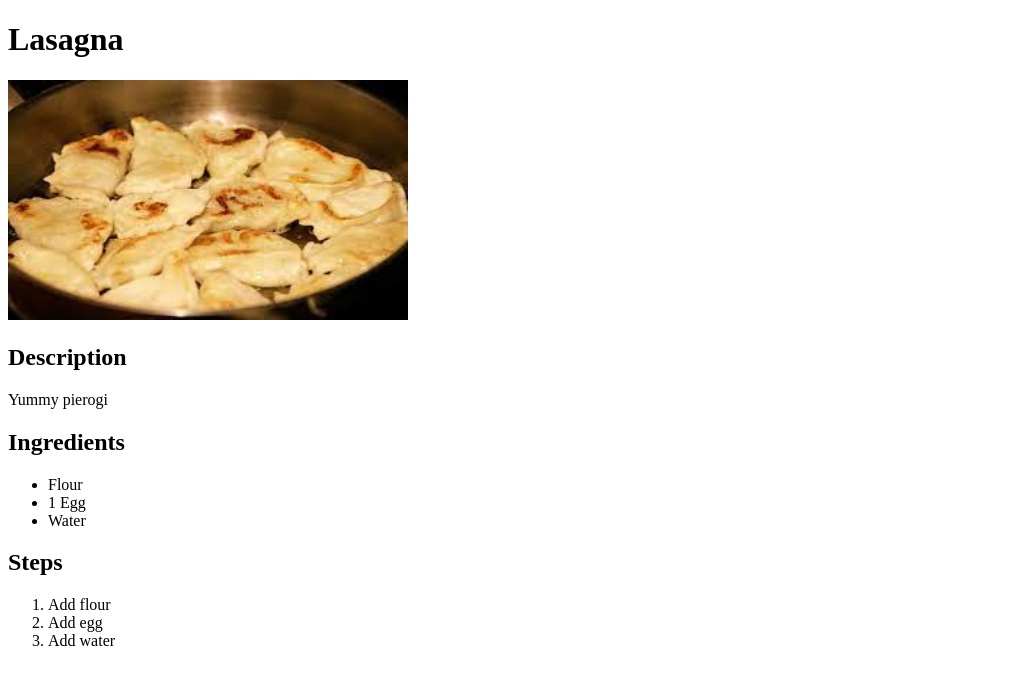
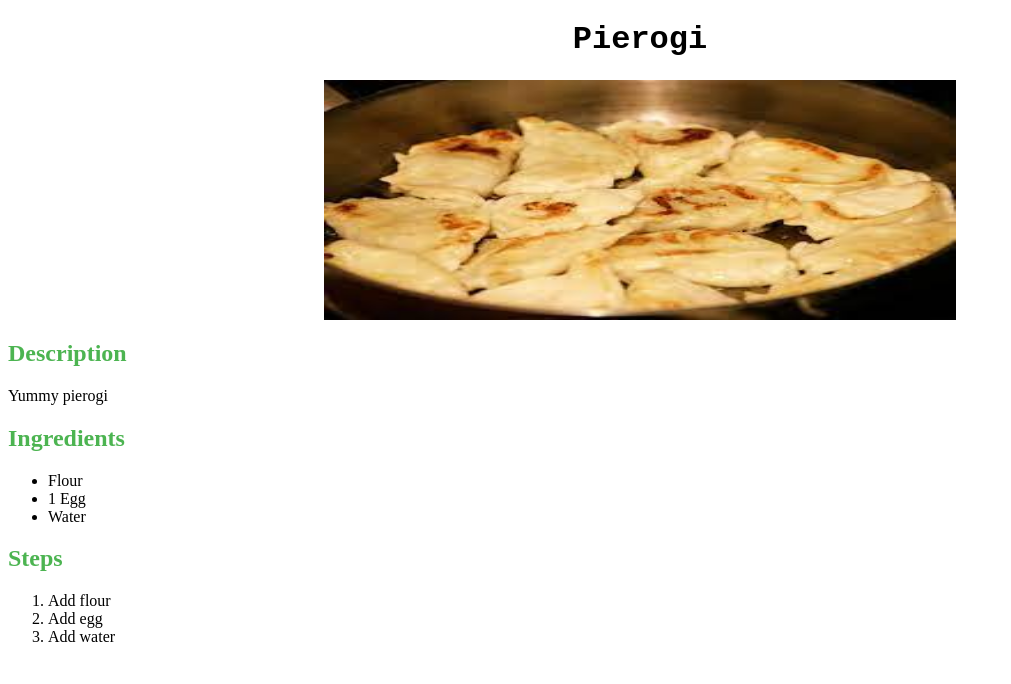
Before and after one commit to danielzabek11/odin-recipes, a plain HTML site: page recipes/pierogi.html in a window 1280 px wide. Shown: the whole page, without its empty margins (0-1011 px from the left). Drawn offline with Linux system fonts and the light colour scheme.

Commit message:
Add simple CSS style

```diff
--- a/recipes/pierogi.html
+++ b/recipes/pierogi.html
@@ -3,10 +3,11 @@
 <head>
     <meta charset="UTF-8">
     <meta name="viewport" content="width=device-width, initial-scale=1.0">
+    <link rel="stylesheet" href="../styles.css">
     <title>Pierogi</title>
 </head>
 <body>
-    <h1>Lasagna</h1>
+    <h1>Pierogi</h1>
     <img src="../images/pierogi_image.jpg" alt="Pierogi image" width="400" height="240">
     <h2>Description</h2>
     <p>Yummy pierogi</p>
--- /dev/null
+++ b/styles.css
@@ -0,0 +1,21 @@
+h1{
+    text-align: center;
+    font-weight: 800;
+    font-family: 'Courier New', Courier, monospace;
+}
+h2{
+    font-weight: 800;
+    color: rgb(76, 180, 81)
+}
+
+a{
+    color:aqua;
+    font-style: italic;
+    font-weight: 1000;
+}
+img{
+    display: block;
+    margin-left: auto;
+    margin-right: auto;
+    width: 50%;
+}
```
Also changed, not shown: index.html (+1 -0 lines), recipes/lasagna.html (+1 -0 lines), recipes/pizza.html (+1 -0 lines).
